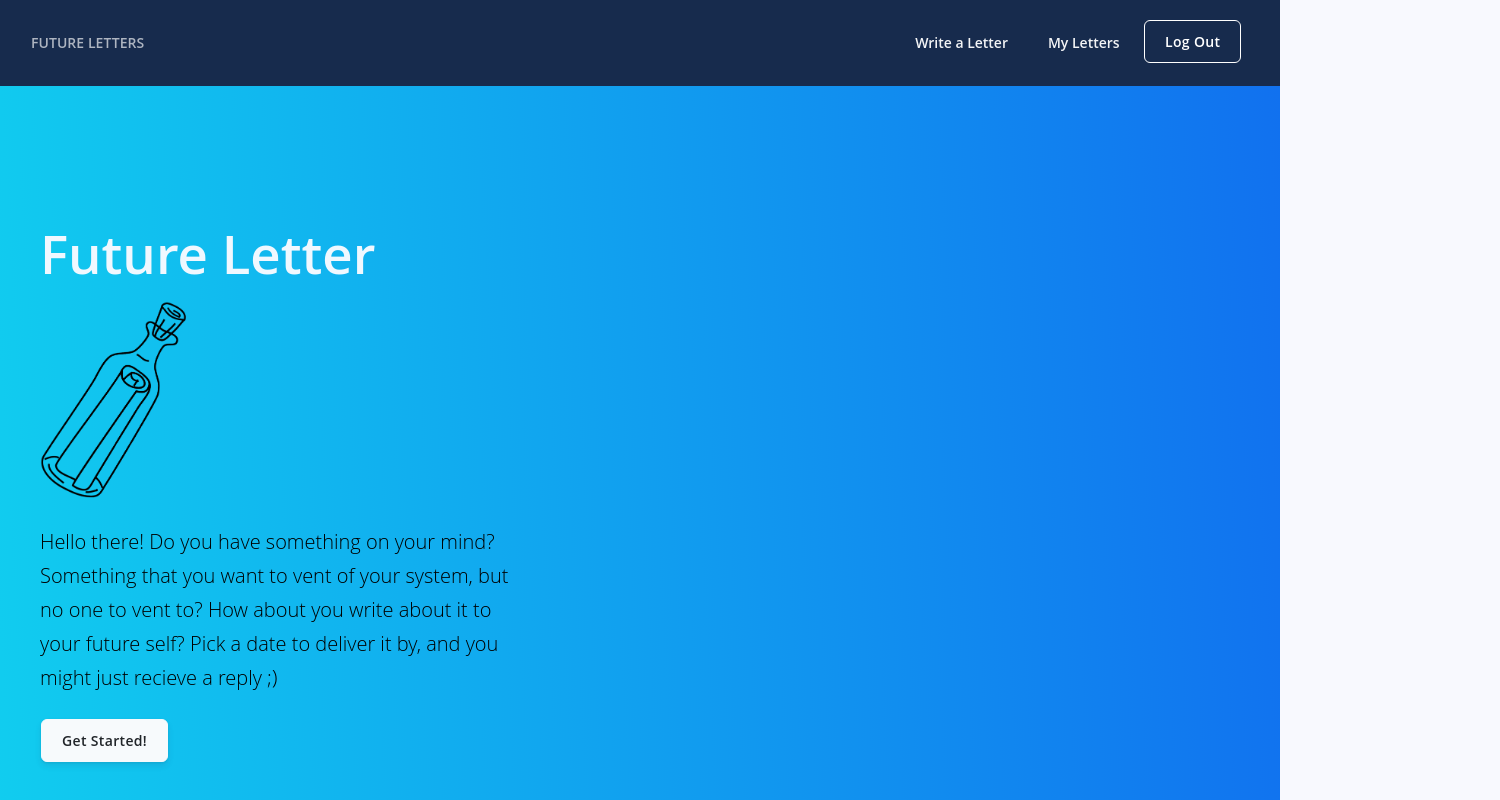
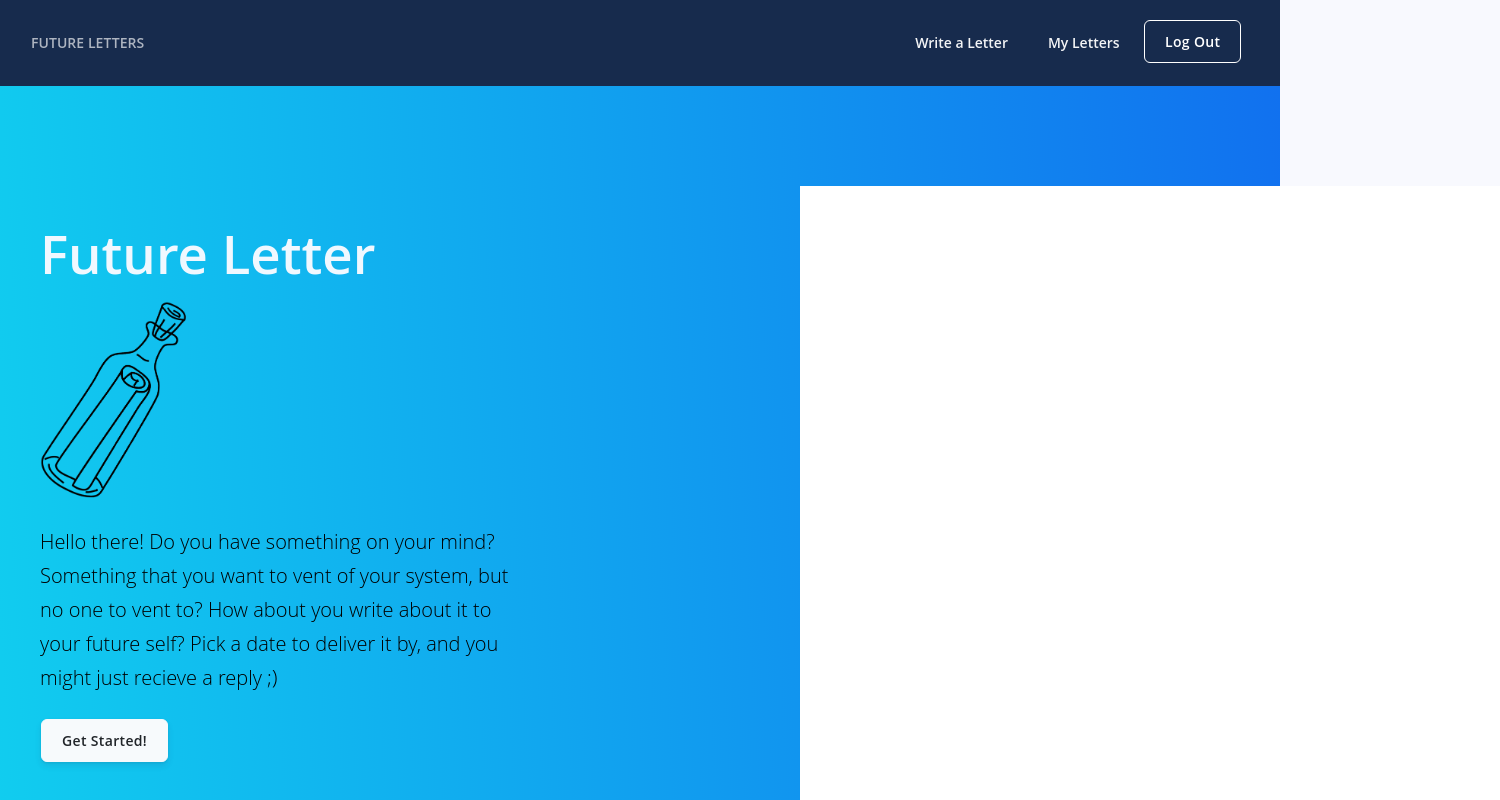
Before and after one commit to liu-caro/future-letters-frontend, a React (Create React App) app: page / in a window 1280 px wide. Shown: the top 800 px of the page, 1500 px wide, since content can reach past the window. Built offline with nearby package versions, Linux system fonts and the light colour scheme; no server answers.

Commit message:
landingpage letter area

```diff
--- a/src/components/landingpage.js
+++ b/src/components/landingpage.js
@@ -46,6 +46,7 @@ class LandingPage extends React.Component {
                                 <hr/>
                             </Row>
                         </div>
+                    <div className="letter-area"/>
 
 
                  </Container>
--- a/src/css/general.css
+++ b/src/css/general.css
@@ -15,3 +15,13 @@ title {
     min-height: 18rem;
     min-width: 40rem;
 }
+
+.letter-area {
+    width: 700px;
+    height: 692px;
+    position: absolute;
+    background-color:white;
+    z-index: 1;
+    left: 800px;
+    top: 100px;
+}
```
